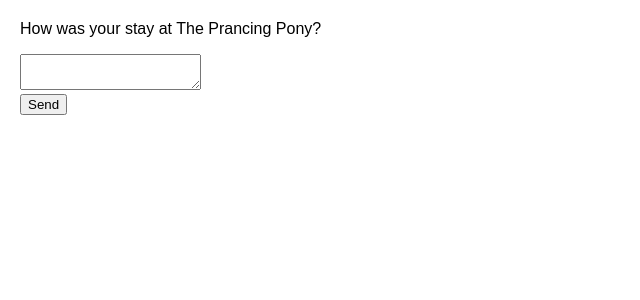
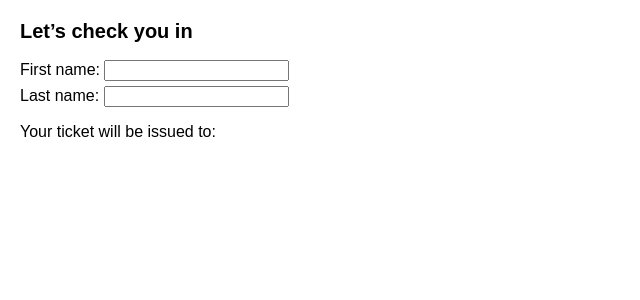
Before and after one commit to syureu/solid-octo-rotary-phone, a React (Create React App) app in the folder 4. Managing State/2. Choosing the state structure/src/: page / in a window 1280 px wide. Shown: the top 300 px of the page, without its empty margins (0-640 px from the left). Built offline with nearby package versions, Linux system fonts and the light colour scheme.

Commit message:
Choosing the state structure
WIP

```diff
--- a/4. Managing State/2. Choosing the state structure/src/App.js
+++ b/4. Managing State/2. Choosing the state structure/src/App.js
@@ -2,44 +2,33 @@
 
 import { useState } from "react";
 
-export default function FeedbackForm() {
-  const [text, setText] = useState("");
-  const [status, setStatus] = useState("typing");
+export default function Form() {
+  const [firstName, setFirstName] = useState("");
+  const [lastName, setLastName] = useState("");
+  const [fullName, setFullName] = useState("");
 
-  async function handleSubmit(e) {
-    e.preventDefault();
-    setStatus("sending");
-    await sendMessage(text);
-    setStatus("sent");
+  function handleFirstNameChange(e) {
+    setFirstName(e.target.value);
+    setFullName(e.target.value + " " + lastName);
   }
 
-  const isSending = status === "sending";
-  const isSent = status === "sent";
-
-  if (isSent) {
-    return <h1>Thanks for feedback!</h1>;
+  function handleLastNameChange(e) {
+    setLastName(e.target.value);
+    setFullName(firstName + " " + e.target.value);
   }
 
   return (
-    <form onSubmit={handleSubmit}>
-      <p>How was your stay at The Prancing Pony?</p>
-      <textarea
-        disabled={isSending}
-        value={text}
-        onChange={(e) => setText(e.target.value)}
-      />
-      <br />
-      <button disabled={isSending} type="submit">
-        Send
-      </button>
-      {isSending && <p>Sending...</p>}
-    </form>
+    <React.Fragment>
+      <h2>Let’s check you in</h2>
+      <label>
+        First name: <input value={firstName} onChange={handleFirstNameChange} />
+      </label>
+      <label>
+        Last name: <input value={lastName} onChange={handleLastNameChange} />
+      </label>
+      <p>
+        Your ticket will be issued to: <b>{fullName}</b>
+      </p>
+    </React.Fragment>
   );
 }
-
-// Pretend to send a message.
-function sendMessage(text) {
-  return new Promise((resolve) => {
-    setTimeout(resolve, 2000);
-  });
-}
--- a/4. Managing State/2. Choosing the state structure/src/styles.css
+++ b/4. Managing State/2. Choosing the state structure/src/styles.css
@@ -45,3 +45,5 @@
 ul {
   padding-left: 20px;
 }
+
+label { display: block; margin-bottom: 5px; }
```
Also changed, not shown: 1 other file (tests, documents, lock files or other folders).
